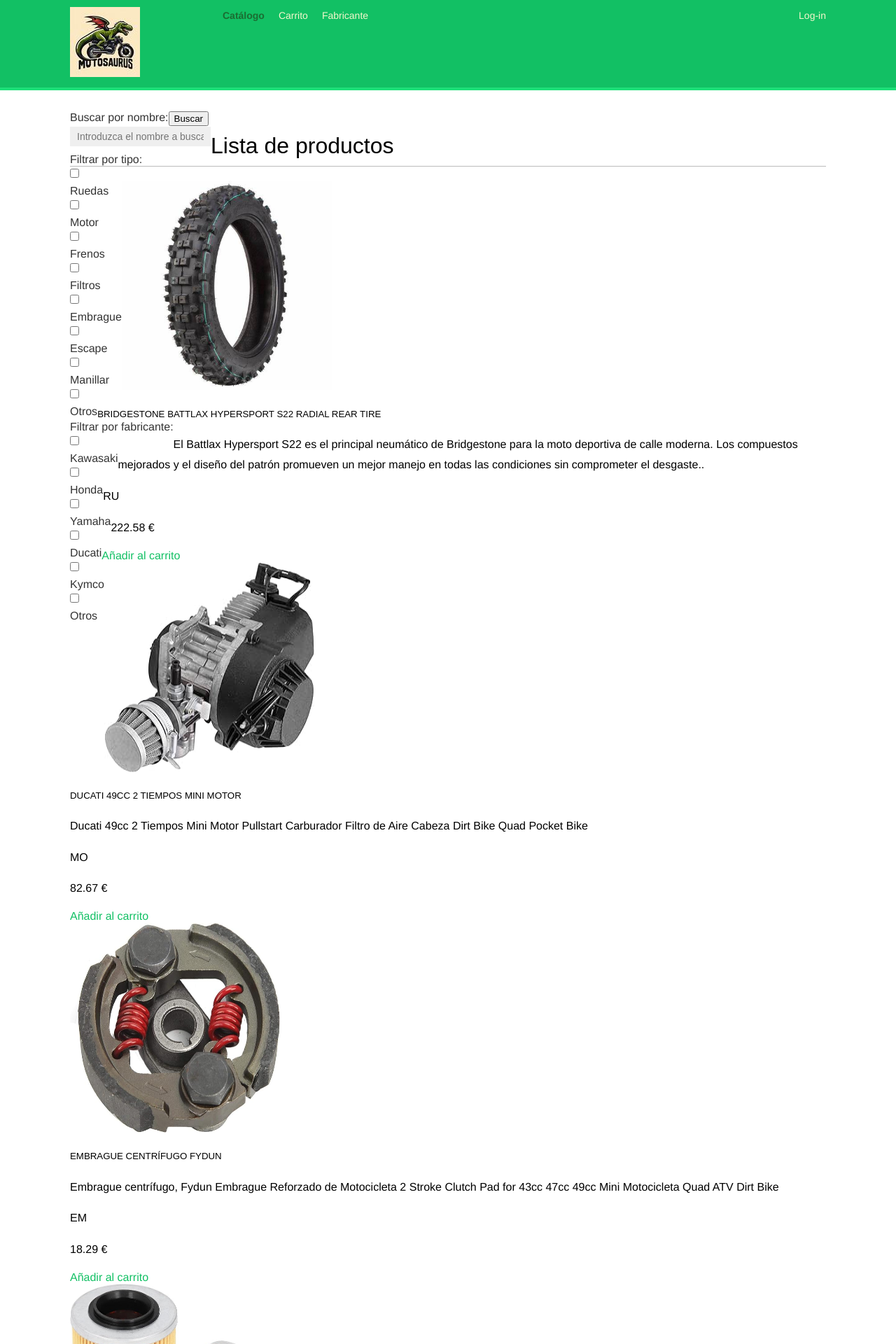
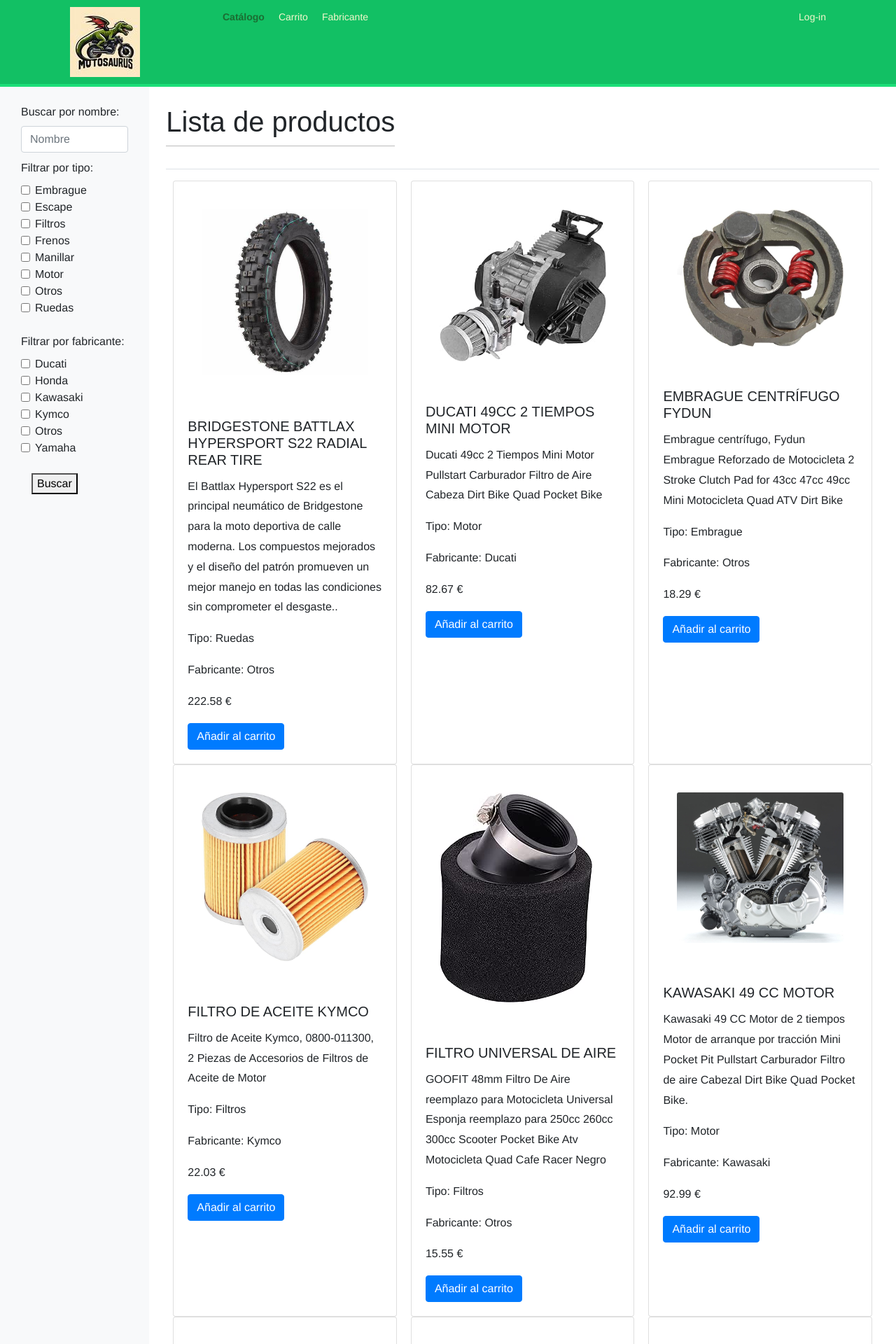
Before and after one commit to Miguel-Angel-Roldan-Garcia/PGPI-3.11-Motosaurio, a Django app: page /account/ in a window 1280 px wide. Shown: the top 1920 px of the page at 70% size. Run offline with Django 4.2, Linux system fonts and the light colour scheme; data comes from the database, SQL or seed files in the repository; some libraries are stand-ins or nearby versions; some web fonts are replaced.

Commit message:
Filtrado y busqueda de productos

```diff
--- a/motosaurio/account/static/css/base.css
+++ b/motosaurio/account/static/css/base.css
@@ -94,12 +94,12 @@ form p {
     overflow:auto;
 }
 
-label {
+/* label {
     float:left;
     clear:both;
     color:#333;
     margin-bottom:4px;
-}
+} */
 input, textarea {
     clear:both;
     float:left;
--- /dev/null
+++ b/motosaurio/account/static/css/style.css
@@ -0,0 +1,12 @@
+.product-img {
+  width: max-content;
+  max-width: 75%;
+  height: auto;
+  margin: 12.5%;
+}
+.product-card {
+    flex: 1;
+    margin: 0 10px;
+    min-width: 250px;
+    max-width: 400px;
+}
--- a/motosaurio/account/templates/account/dashboard.html
+++ b/motosaurio/account/templates/account/dashboard.html
@@ -3,6 +3,4 @@
 {% block title %}Dashboard{% endblock %}
 
 {% block content %}
-    <h1>Catálogo</h1>
-    <p>Bienvenido a Motosaurio</p>
 {% endblock %}
--- a/motosaurio/account/templates/base.html
+++ b/motosaurio/account/templates/base.html
@@ -1,15 +1,21 @@
 {% load static%}
 <!DOCTYPE html>
-<html>
+<html lang="es">
 <head>
+  <meta charset="UTF-8">
+  <meta name="viewport" content="width=device-width, initial-scale=1, shrink-to-fit=no">
 	<title>{% block title %}{% endblock %}</title>
+  <link rel="stylesheet" href="https://stackpath.bootstrapcdn.com/bootstrap/4.3.1/css/bootstrap.min.css">
 	<link href="{% static 'css/base.css' %}" rel="stylesheet">
+
+	{% block extrahead %}
+	{% endblock %}
 </head>
 <body>
+
+<!-- Navigation Bar -->
 <div id="header">
 	<span class="logo"><img src="{% static 'images/Logo.png' %}" alt="Logo"></span>
-
-
 			<ul class="menu">
 					<li {% if section == "dashboard" %}class="selected"{% endif %}>
 							<a href="{% url 'dashboard' %}">Catálogo</a>
@@ -32,9 +38,11 @@
 	</span>
 </div>
 
-    <div id="content">
+<!-- <div id="content"> -->
 {% block content %}
 {% endblock %}
-    </div>
+<!-- </div> -->
+
+
 </body>
 </html>
--- a/motosaurio/shop/models.py
+++ b/motosaurio/shop/models.py
@@ -13,14 +13,19 @@ class Product(models.Model):
     ('OT', 'OTROS')
     )
 
+    type_choices_dict = {key: value for key, value in TYPE_CHOICES}
+
     PRODUCER_CHOICES = (
-        ('KW', 'KAWASAKI'),
+        ('KA', 'KAWASAKI'),
         ('HO', 'HONDA'),
         ('YA', 'YAMAHA'),
         ('DU', 'DUCATI'),
         ('KY', 'KYMCO'),
         ('OT', 'OTROS')
     )
+
+    producers_dict = {key: value for key, value in PRODUCER_CHOICES}
+
     name = models.CharField(max_length=200, verbose_name='Título')
     slug = models.SlugField(max_length=200)
     product_type= models.CharField(max_length=255, verbose_name='Tipo de producto', choices=TYPE_CHOICES, default='OT')
--- a/motosaurio/shop/templates/product_list.html
+++ b/motosaurio/shop/templates/product_list.html
@@ -1,12 +1,11 @@
 {% extends "account/dashboard.html" %}
 {% load i18n static %}
+{% load custom_filters %}
 
 {% block title %} Motosaurio {% endblock %}
 
 {% block extrahead %}
-  <meta name="viewport" content="width=device-width, initial-scale=1, shrink-to-fit=no">
-  <link rel="stylesheet" href="https://stackpath.bootstrapcdn.com/bootstrap/4.3.1/css/bootstrap.min.css">
-  <link type="text/css" rel="stylesheet" href="{% static 'style.css' %}" />
+  <link type="text/css" rel="stylesheet" href="{% static 'css/style.css' %}" />
 {% endblock %}
 
 {% block content %}
@@ -15,74 +14,29 @@
   <div class="row">
 
     <!-- Left Lateral Menu -->
-      <nav id="sidebar" class="col-md-3 col-lg-2 d-md-block bg-light sidebar fixed-top">
+    <nav id="sidebar" class="col-md-3 col-lg-2 d-md-block bg-light sidebar">
       <div class="sidebar-sticky">
         <div class="container mt-4">
           <label for="searchInput" class="form-label">Buscar por nombre:</label>
-            <input type="text" class="form-control" id="searchInput" placeholder="Introduzca el nombre a buscar">
+          <input type="text" class="form-control" id="searchInput" placeholder="Nombre">
         </div>
         <div class="container mt-4">
           <label class="form-label">Filtrar por tipo:</label>
+          {% for product_type in product_types %}
           <div class="form-check">
-              <input class="form-check-input product-type" type="checkbox" value="RU" id="checkboxRuedas" onclick="handleCheckboxClick('checkboxRuedas', 'product-type')">
-              <label class="form-check-label" for="checkboxRuedas">Ruedas</label>
+						<input class="form-check-input product-type" type="checkbox" value="{{ product_type }}" id="checkboxType{{ product_type }}" onclick="handleCheckboxClick('checkboxType{{ product_type }}', 'product-type')">
+						<label class="form-check-label" for="checkboxType{{ product_type }}">{{ product_type|parse_product_type|title_value }}</label>
 					</div>
-            <div class="form-check">
-              <input class="form-check-input product-type" type="checkbox" value="MO" id="checkboxMotor" onclick="handleCheckboxClick('checkboxMotor', 'product-type')">
-              <label class="form-check-label" for="checkboxMotor">Motor</label>
-            </div>
-            <div class="form-check">
-              <input class="form-check-input product-type" type="checkbox" value="FR" id="checkboxFrenos" onclick="handleCheckboxClick('checkboxFrenos', 'product-type')">
-              <label class="form-check-label" for="checkboxFrenos">Frenos</label>
-            </div>
-            <div class="form-check">
-              <input class="form-check-input product-type" type="checkbox" value="FI" id="checkboxFiltros" onclick="handleCheckboxClick('checkboxFiltros', 'product-type')">
-              <label class="form-check-label" for="checkboxFiltros">Filtros</label>
-            </div>
-            <div class="form-check">
-              <input class="form-check-input product-type" type="checkbox" value="EM" id="checkboxEmbrague" onclick="handleCheckboxClick('checkboxEmbrague', 'product-type')">
-              <label class="form-check-label" for="checkboxEmbrague">Embrague</label>
-            </div>
-            <div class="form-check">
-              <input class="form-check-input product-type" type="checkbox" value="ES" id="checkboxEscape" onclick="handleCheckboxClick('checkboxEscape', 'product-type')">
-              <label class="form-check-label" for="checkboxEscape">Escape</label>
-            </div>
-            <div class="form-check">
-              <input class="form-check-input product-type" type="checkbox" value="MA" id="checkboxManillar" onclick="handleCheckboxClick('checkboxManillar', 'product-type')">
-              <label class="form-check-label" for="checkboxManillar">Manillar</label>
-            </div>
-            <div class="form-check">
-              <input class="form-check-input product-type" type="checkbox" value="OT" id="checkboxOtrosType" onclick="handleCheckboxClick('checkboxOtrosType', 'product-type')">
-              <label class="form-check-label" for="checkboxOtrosType">Otros</label>
-            </div>
+          {% endfor %}
         </div>
 				<div class="container mt-4">
           <label class="form-label">Filtrar por fabricante:</label>
+          {% for producer in producers %}
           <div class="form-check">
-              <input class="form-check-input producer" type="checkbox" value="KW" id="checkboxKawasaki" onclick="handleCheckboxClick('checkboxKawasaki', 'producer')">
-              <label class="form-check-label" for="checkboxKawasaki">Kawasaki</label>
+						<input class="form-check-input producer" type="checkbox" value="{{ producer }}" id="checkboxProducer{{ producer }}" onclick="handleCheckboxClick('checkboxProducer{{ producer }}', 'producer')">
+						<label class="form-check-label" for="checkboxProducer{{ producer }}">{{ producer|parse_producer|title_value }}</label>
 					</div>
-            <div class="form-check">
-              <input class="form-check-input producer" type="checkbox" value="HO" id="checkboxHonda" onclick="handleCheckboxClick('checkboxHonda', 'producer')">
-              <label class="form-check-label" for="checkboxHonda">Honda</label>
-            </div>
-            <div class="form-check">
-              <input class="form-check-input producer" type="checkbox" value="YA" id="checkboxYamaha" onclick="handleCheckboxClick('checkboxYamaha', 'producer')">
-              <label class="form-check-label" for="checkboxYamaha">Yamaha</label>
-            </div>
-            <div class="form-check">
-              <input class="form-check-input producer" type="checkbox" value="DU" id="checkboxDucati" onclick="handleCheckboxClick('checkboxDucati', 'producer')">
-              <label class="form-check-label" for="checkboxDucati">Ducati</label>
-            </div>
-            <div class="form-check">
-              <input class="form-check-input producer" type="checkbox" value="KY" id="checkboxKymco" onclick="handleCheckboxClick('checkboxKymco', 'producer')">
-              <label class="form-check-label" for="checkboxKymco">Kymco</label>
-            </div>
-            <div class="form-check">
-              <input class="form-check-input producer" type="checkbox" value="OT" id="checkboxOtrosProducer" onclick="handleCheckboxClick('checkboxOtrosProducer', 'producer')">
-              <label class="form-check-label" for="checkboxOtrosProducer">Otros</label>
-            </div>
-          </div>
+          {% endfor %}
 				<div class="container mt-4">
 					<button onclick="search()">Buscar</button>
 				</div>
@@ -100,14 +54,15 @@
           {% for product in products %}
             <div class="card product-card">
                 {% if product.image %}
-                      <img src="{% static product.image.url %}" class="card-img-top" alt="Product image" width="300" height="300">
+                    <img src="{% static product.image.url %}" class="card-img-top product-img" alt="Product image" width="300" height="300">
                 {% else %}
                     <img src="{% static 'images/Imagen_no_disponible.png' %}" alt="Imagen no disponible" width="300" height="300">
                 {% endif %}
                 <div class="card-body">
                     <h5 class="card-title">{{ product.name }}</h5>
                     <p class="card-text">{{ product.description }}</p>
-                      <p class="card-text">{{ product.product_type }}</p>
+                    <p class="card-text">Tipo: {{ product.product_type|parse_product_type|title_value }}</p>
+                    <p class="card-text">Fabricante: {{ product.producer|parse_producer|title_value }}</p>
                     <p class="card-text">{{ product.price }} €</p>
                     <a href="#" class="btn btn-primary">Añadir al carrito</a>
                 </div>
@@ -116,11 +71,14 @@
         </div>
       </div>
     </main>
+
   </div>
 </div>
-{% endblock %}
 
 <script src="{% static 'filter.js' %}"></script>
+
+<!-- Bootstrap JavaScript and dependencies (Popper.js and jQuery) -->
 <script src="https://code.jquery.com/jquery-3.7.1.slim.js"></script>
 <script src="https://cdnjs.cloudflare.com/ajax/libs/popper.js/1.14.7/umd/popper.min.js"></script>
 <script src="https://stackpath.bootstrapcdn.com/bootstrap/4.3.1/js/bootstrap.min.js"></script>
+{% endblock %}
--- /dev/null
+++ b/motosaurio/shop/templatetags/custom_filters.py
@@ -0,0 +1,16 @@
+from shop.models import Product
+from django import template
+
+register = template.Library()
+
+@register.filter(name='title_value')
+def title_value(value):
+    return value.title()
+
+@register.filter(name='parse_producer')
+def parse_producer(value):
+    return Product.producers_dict[value]
+
+@register.filter(name='parse_product_type')
+def parse_product_type(value):
+    return Product.type_choices_dict[value]
--- a/motosaurio/shop/views.py
+++ b/motosaurio/shop/views.py
@@ -7,13 +7,6 @@ from .models import Product
 
 class ListProducts(TemplateView):
 
-    # def get_context_data(self, **kwargs):
-    #     context = super().get_context_data(**kwargs)
-    #     products = Product.objects.all()
-    #     context['products'] = products
-    #     context['section'] = 'dashboard'
-    #     return context
-
     def get(self, request, *args, **kwargs):
         template_name = "product_list.html"
 
@@ -22,6 +15,9 @@ class ListProducts(TemplateView):
         tipo = request.GET.get('product_type', None)
 
         products = Product.objects.all()
+
+        product_types = set(map(lambda p: p.product_type, products))
+        producers = set(map(lambda p: p.producer, products))
 
         if fabricante and tipo:
             products = Product.objects.filter(producer = fabricante, product_type = tipo)
@@ -36,5 +32,7 @@ class ListProducts(TemplateView):
 
         context = dict()
         context['products'] = products
+        context['product_types'] = sorted(list(product_types))
+        context['producers'] = sorted(set(producers))
         context['section'] = 'dashboard'
         return render(request, template_name=template_name, context = context)
```
Also changed, not shown: motosaurio/shop/static/style.css (deleted, +0 -13 lines), motosaurio/account/static/css/filter.js (renamed from motosaurio/shop/static/filter.js), motosaurio/shop/templatetags/__init__.py (added). Lines whose indentation alone changed are shown as unchanged.
